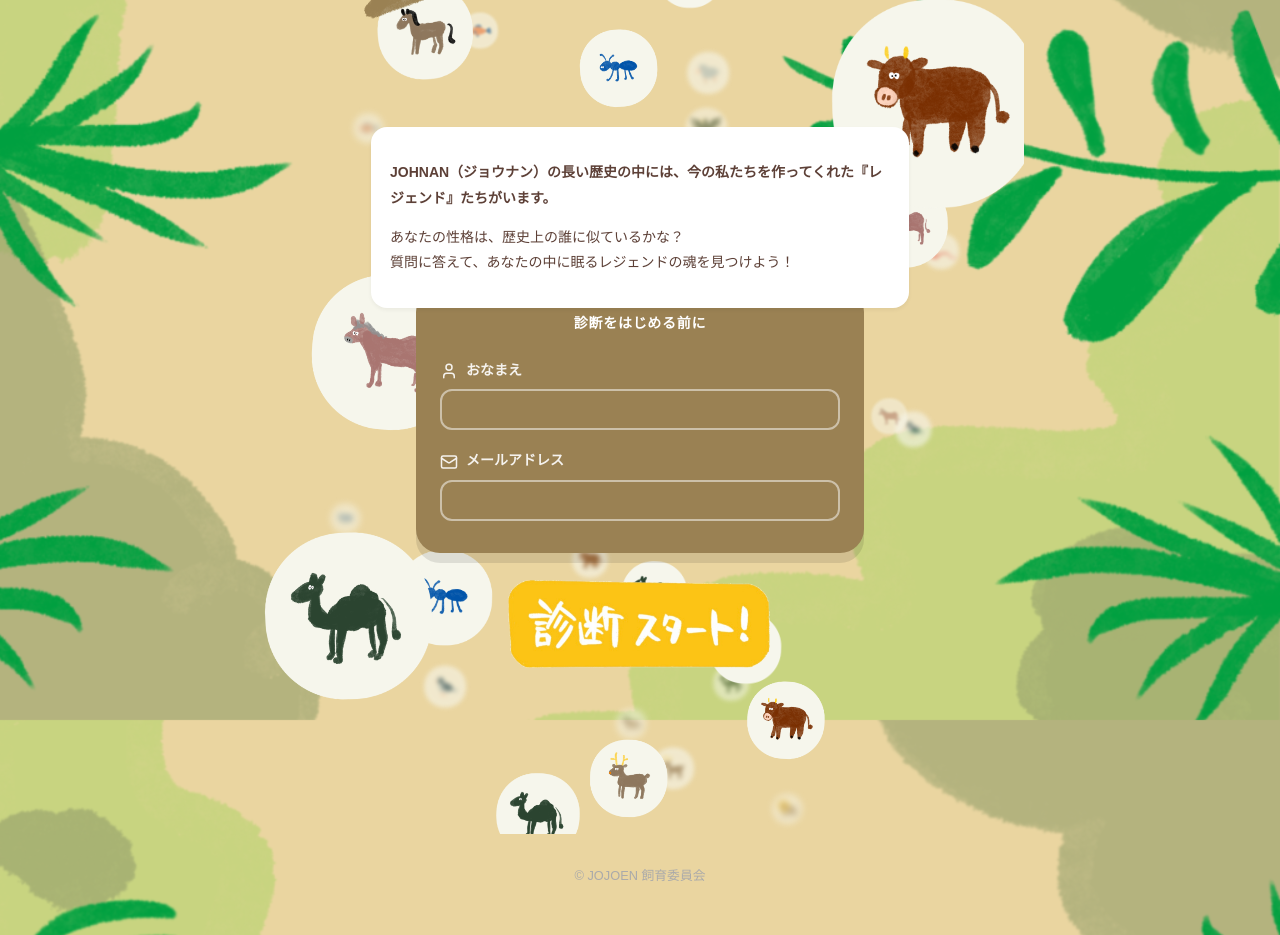
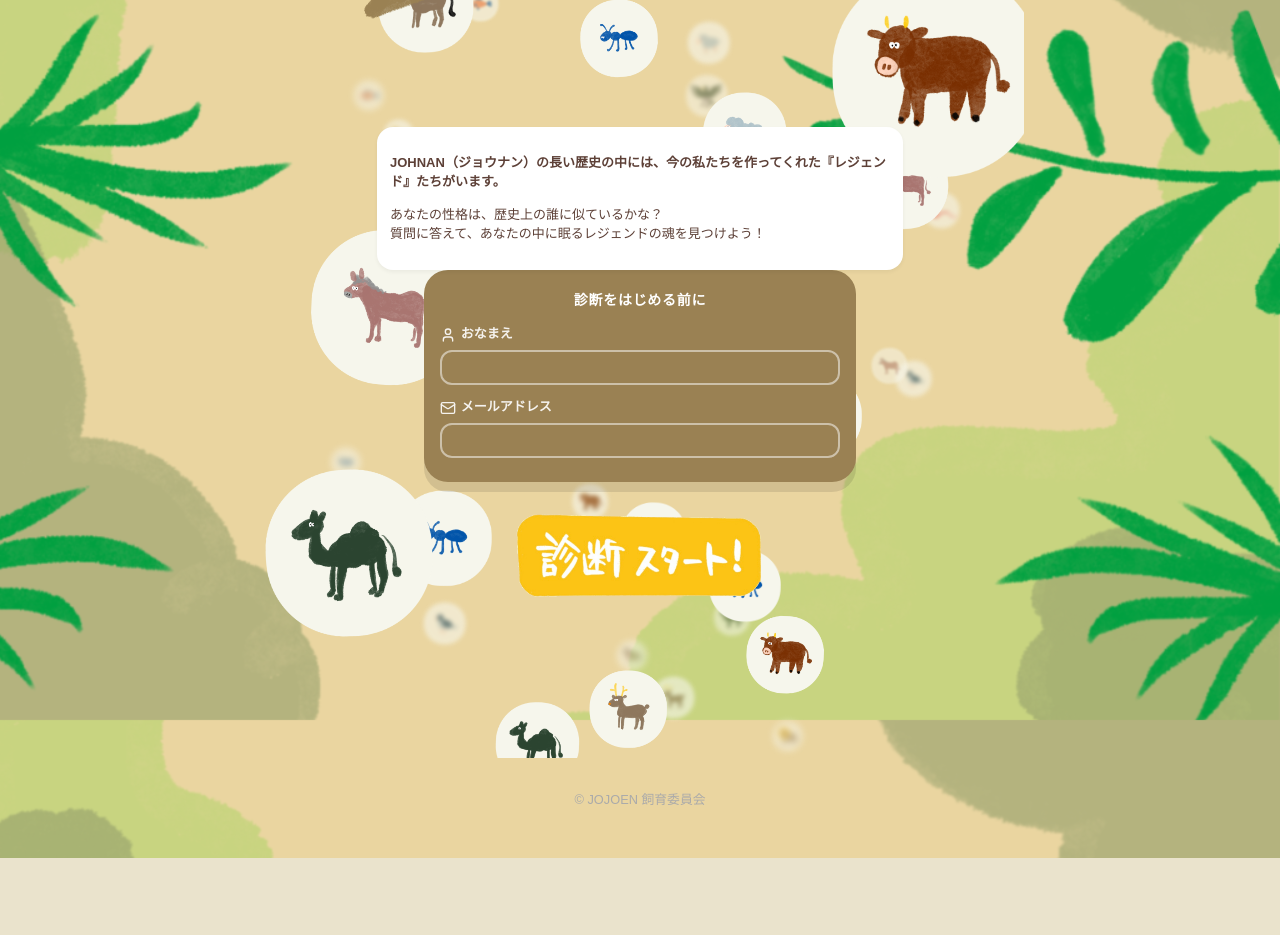
Before and after one commit to jack-visual-thinker/johnan-app, a React (Vite) app: page / in a window 1280 px wide. Shown: the part 560-1495 px from the top of the page. After the commit the page ends 1418 px from the top, so only its background shows below. Built offline with nearby package versions, Linux system fonts and the light colour scheme.

Commit message:
Refine compact layout: reduce internal spacing to fix overlap

```diff
--- a/src/views/NewStartView.tsx
+++ b/src/views/NewStartView.tsx
@@ -72,19 +72,19 @@ export const NewStartView: React.FC<Props> = ({ onStart }) => {
         <div style={{
           backgroundColor: '#FFFFFF',
           borderRadius: '16px',
-          padding: '1.2rem', // Reduced padding
+          padding: '0.8rem', // Reduced from 1.2rem
           maxWidth: '500px',
-          margin: '-10px auto -10px auto', // Adjusted to -10px per user request
+          margin: '-5px auto -5px auto', // Relaxed negative margin to prevent overlap
           textAlign: 'left',
           color: 'var(--color-text)',
           boxShadow: '0 2px 4px rgba(0,0,0,0.05)',
           fontFamily: 'var(--font-body)',
-          lineHeight: '1.8', // Slightly reduced line height
-          fontSize: '14px',
-          zIndex: 2, // Ensure it sits correctly if overlapping
+          lineHeight: '1.5', // Reduced from 1.8
+          fontSize: '13px', // Slightly smaller font to help compactness
+          zIndex: 2,
           position: 'relative'
         }}>
-          <p style={{ marginBottom: '0.8rem', fontWeight: 'bold' }}>
+          <p style={{ marginBottom: '0.4rem', fontWeight: 'bold' }}>
             JOHNAN（ジョウナン）の長い歴史の中には、今の私たちを作ってくれた『レジェンド』たちがいます。
           </p>
           <p>
@@ -99,8 +99,9 @@ export const NewStartView: React.FC<Props> = ({ onStart }) => {
           <div className="card" style={{
             textAlign: 'left',
             maxWidth: '400px',
-            margin: '-20px auto -20px auto', // Adjusted to -20px per user request
-            padding: '1.5rem', // Reduced padding
+            margin: '0 auto 0 auto', // Removed negative margin to let it sit naturally below (or very slight negative if needed, but safe implies 0)
+            marginTop: '5px', // Small positive margin to separate slightly from white box
+            padding: '1rem', // Reduced from 1.5rem
             backgroundColor: 'var(--color-card-brown)',
             color: 'var(--color-text-white)',
             boxShadow: '0 10px 0 rgba(0,0,0,0.1)',
@@ -110,7 +111,8 @@ export const NewStartView: React.FC<Props> = ({ onStart }) => {
           }}>
             <h2 style={{
               fontSize: '14px',
-              marginBottom: '1.5rem', // Reduced spacing
+              marginBottom: '0.8rem', // Reduced from 1.5rem
+              marginTop: '0.2rem',
               color: 'var(--color-text-white)',
               textAlign: 'center',
               fontFamily: 'var(--font-handwritten)',
@@ -121,16 +123,16 @@ export const NewStartView: React.FC<Props> = ({ onStart }) => {
             </h2>
 
             {/* Name Input */}
-            <div style={{ marginBottom: '1.2rem' }}>
+            <div style={{ marginBottom: '0.8rem' }}>
               <label htmlFor="name" style={{
                 display: 'block',
-                marginBottom: '0.5rem',
+                marginBottom: '0.3rem', // Reduced from 0.5rem
                 fontWeight: 'bold',
-                fontSize: '14px',
+                fontSize: '13px',
                 fontFamily: 'var(--font-handwritten)',
                 opacity: 0.9
               }}>
-                <User size={18} style={{ verticalAlign: 'middle', marginRight: '0.5rem' }} />
+                <User size={16} style={{ verticalAlign: 'middle', marginRight: '0.3rem' }} />
                 おなまえ
               </label>
               <input
@@ -144,7 +146,7 @@ export const NewStartView: React.FC<Props> = ({ onStart }) => {
                 placeholder=""
                 style={{
                   width: '100%',
-                  padding: '0.6rem 1rem', // Slightly compacted
+                  padding: '0.4rem 0.8rem', // Reduced padding
                   fontSize: '16px',
                   color: 'white',
                   background: 'transparent',
@@ -175,13 +177,13 @@ export const NewStartView: React.FC<Props> = ({ onStart }) => {
             <div style={{ marginBottom: '0.5rem' }}>
               <label htmlFor="email" style={{
                 display: 'block',
-                marginBottom: '0.5rem',
+                marginBottom: '0.3rem', // Reduced from 0.5rem
                 fontWeight: 'bold',
-                fontSize: '14px',
+                fontSize: '13px',
                 fontFamily: 'var(--font-handwritten)',
                 opacity: 0.9
               }}>
-                <Mail size={18} style={{ verticalAlign: 'middle', marginRight: '0.5rem' }} />
+                <Mail size={16} style={{ verticalAlign: 'middle', marginRight: '0.3rem' }} />
                 メールアドレス
               </label>
               <input
@@ -195,7 +197,7 @@ export const NewStartView: React.FC<Props> = ({ onStart }) => {
                 placeholder=""
                 style={{
                   width: '100%',
-                  padding: '0.6rem 1rem', // Slightly compacted
+                  padding: '0.4rem 0.8rem', // Reduced padding
                   fontSize: '16px',
                   color: 'white',
                   background: 'transparent',
@@ -233,12 +235,12 @@ export const NewStartView: React.FC<Props> = ({ onStart }) => {
             padding: 0,
             cursor: 'pointer',
             marginBottom: '2rem',
-            marginTop: '-20px', // Adjusted to -20px per user request
+            marginTop: '-30px', // Pull button up slightly closer to the form
             display: 'inline-block',
             position: 'relative',
-            zIndex: 2 // Ensure button is clickable over any overlap
+            zIndex: 2
           }}>
-            <img src={startBtnImg} alt="診断スタート！" style={{ width: '100%', maxWidth: '300px', display: 'block' }} />
+            <img src={startBtnImg} alt="診断スタート！" style={{ width: '100%', maxWidth: '280px', display: 'block' }} />
           </button>
         </form>
 
```
